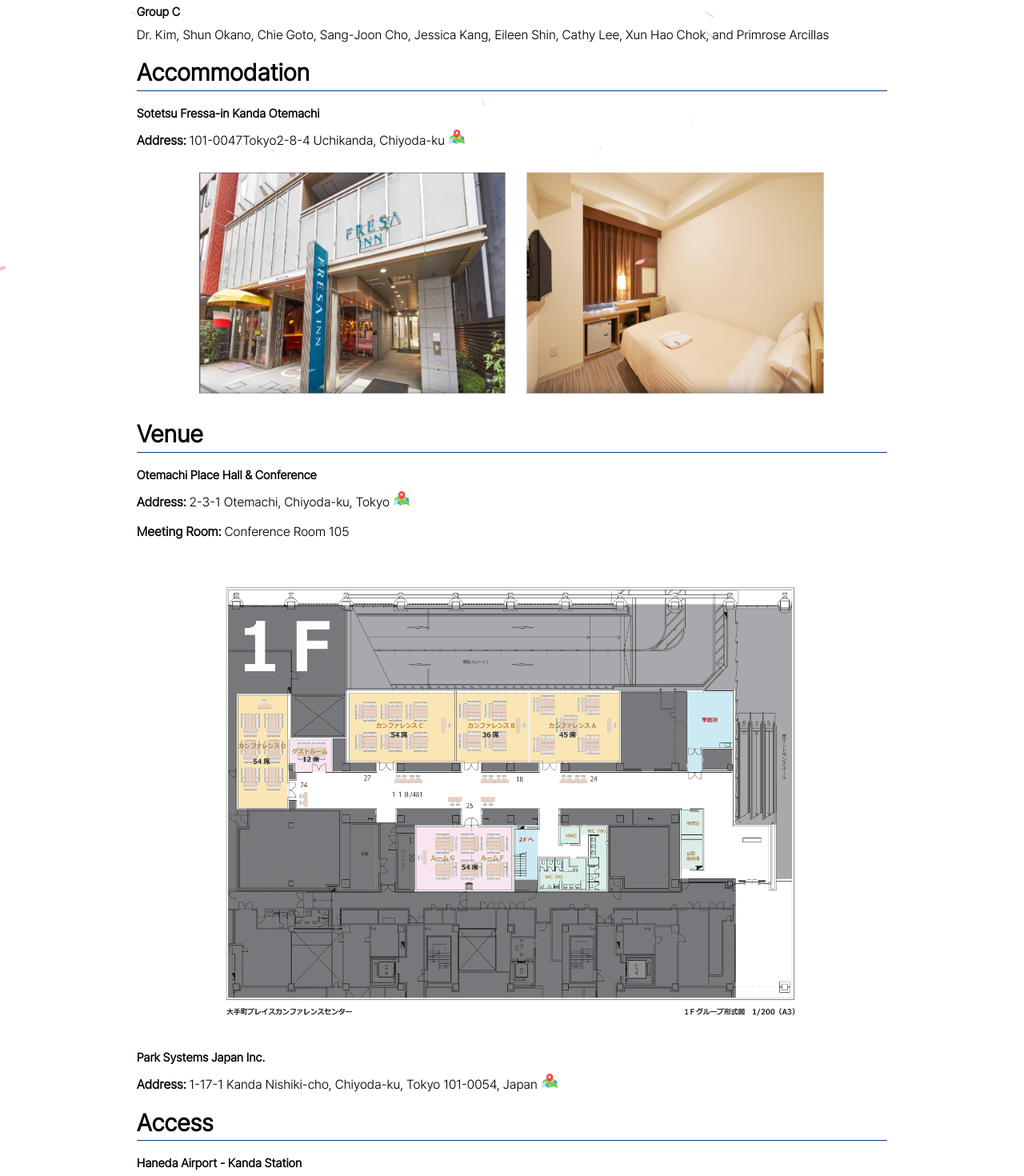
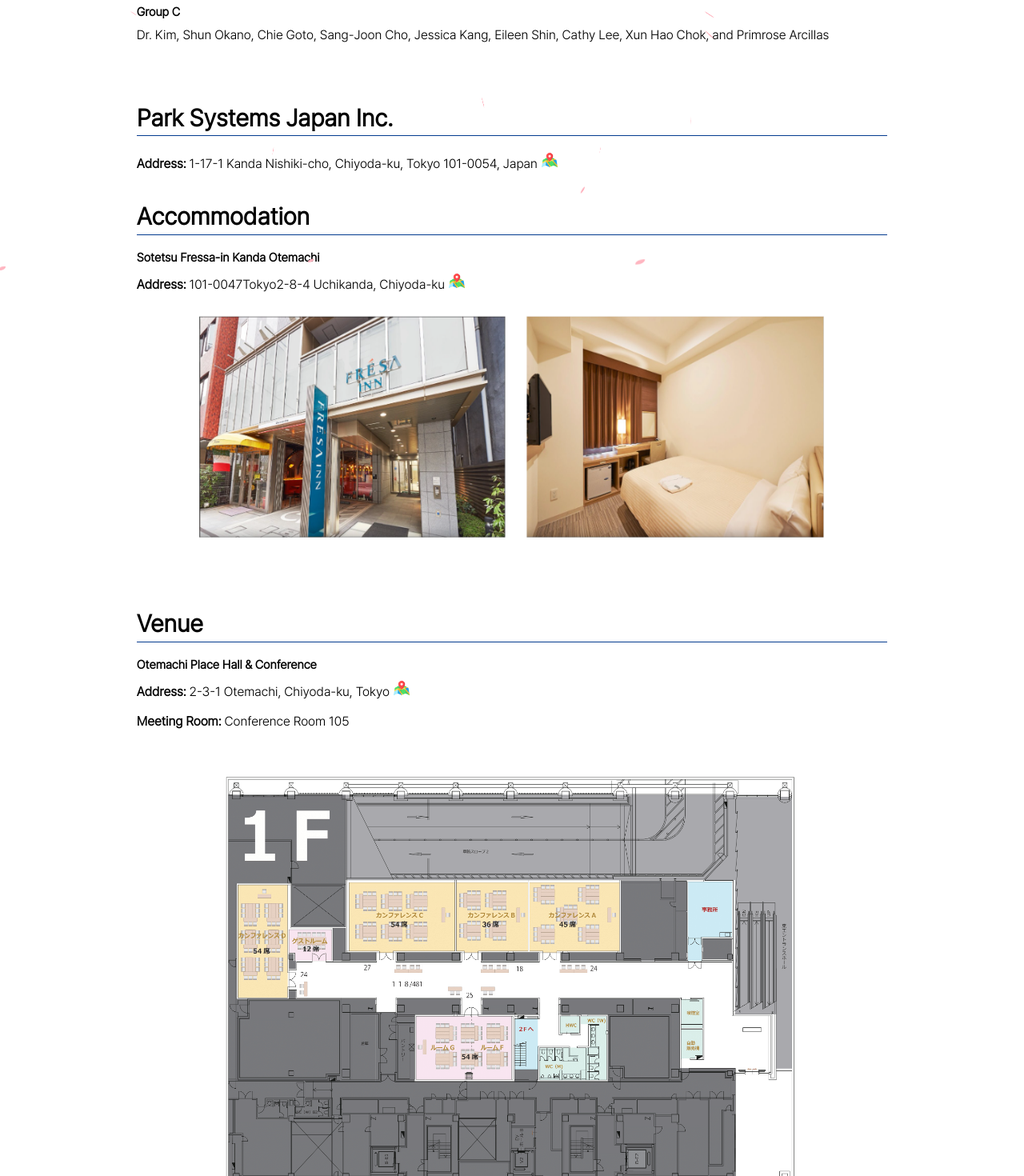
Before and after one commit to JohnWJun/AMM2024, a Next.js app: page /location in a window 1280 px wide. Shown: the part 420-1890 px from the top of the page at 80% size. Built offline with nearby package versions, Linux system fonts and the light colour scheme.

Commit message:
"13th commit"

```diff
--- a/src/app/location/page.tsx
+++ b/src/app/location/page.tsx
@@ -51,6 +51,23 @@
                 Dr. Kim, Shun Okano, Chie Goto, Sang-Joon Cho, Jessica Kang, Eileen Shin, Cathy Lee, Xun Hao Chok, and Primrose Arcillas
                 </div>
             </div>
+            <br/>
+                <br/>
+            <h3>Park Systems Japan Inc.</h3>
+                <Link href="https://maps.app.goo.gl/YcXf7aQTrX4Pgr5p6">
+                <strong>Address: </strong> 1-17-1 Kanda Nishiki-cho, Chiyoda-ku,
+                Tokyo 101-0054, Japan
+                <Image
+                        className={style.icon}
+                        src="/map.png"
+                        alt="map icon"
+                        width={20}
+                        height={20}
+                        priority
+                        />
+                </Link>
+                <br/>
+                <br/>
             <h3>Accommodation</h3>
             <div className={style.bodyComponents}>
                 <h5>Sotetsu Fressa-in Kanda Otemachi​</h5>
@@ -78,6 +95,8 @@
                     </div>
 
             </div>
+            <br/>
+                <br/>
             <h3>Venue</h3>
             <div className={style.bodyComponents}>
 
@@ -107,22 +126,12 @@
                     />
                 </div>
 
-                <h5>Park Systems Japan Inc.</h5>
-                <Link href="https://maps.app.goo.gl/YcXf7aQTrX4Pgr5p6">
-                <strong>Address: </strong> 1-17-1 Kanda Nishiki-cho, Chiyoda-ku,
-Tokyo 101-0054, Japan
-                <Image
-                        className={style.icon}
-                        src="/map.png"
-                        alt="map icon"
-                        width={20}
-                        height={20}
-                        priority
-                        />
-                </Link>
+
                 <br/>
 
             </div>
+            <br/>
+                <br/>
             <h3>Access</h3>
         <div className={style.bodyComponents}>
             <h5>Haneda Airport - Kanda Station</h5>
--- a/src/app/page.tsx
+++ b/src/app/page.tsx
@@ -141,7 +141,7 @@
         <div className={styles.contactUs}>
         <h5>Contact Us</h5>
         <div className={styles.contact}>
-          <p><strong>Cherie Jung:</strong> 8210 6573 9295</p>
+          <p><strong>Cherie Jung:</strong> +8210 6573 9295</p>
 
           <Image
           className={styles.icon}
@@ -162,7 +162,7 @@
         </div>
         </div>
         <div className={styles.contact}>
-          <p><strong>Sun Ham: </strong> 8210 9245 0553</p>
+          <p><strong>Sun Ham: </strong> +8210 9245 0553</p>
 
           <Image
           className={styles.icon}
@@ -185,7 +185,7 @@
         </div>
 
         <div className={styles.contact}>
-          <p><strong>Hitomi Makabe: </strong> 8190 9018 4554</p>
+          <p><strong>Hitomi Makabe: </strong> +8190 9018 4554</p>
 
           <Image
           className={styles.icon}
```
